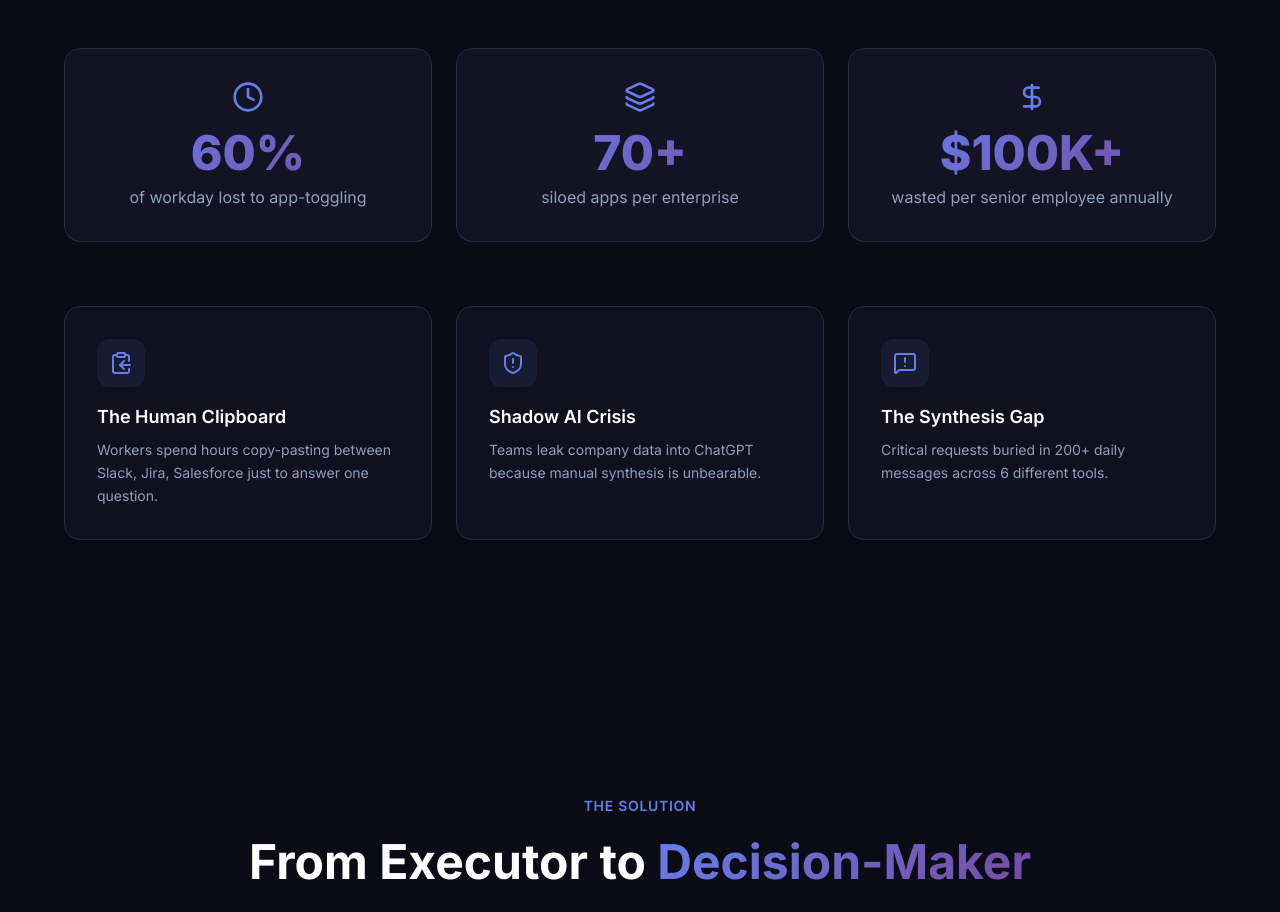
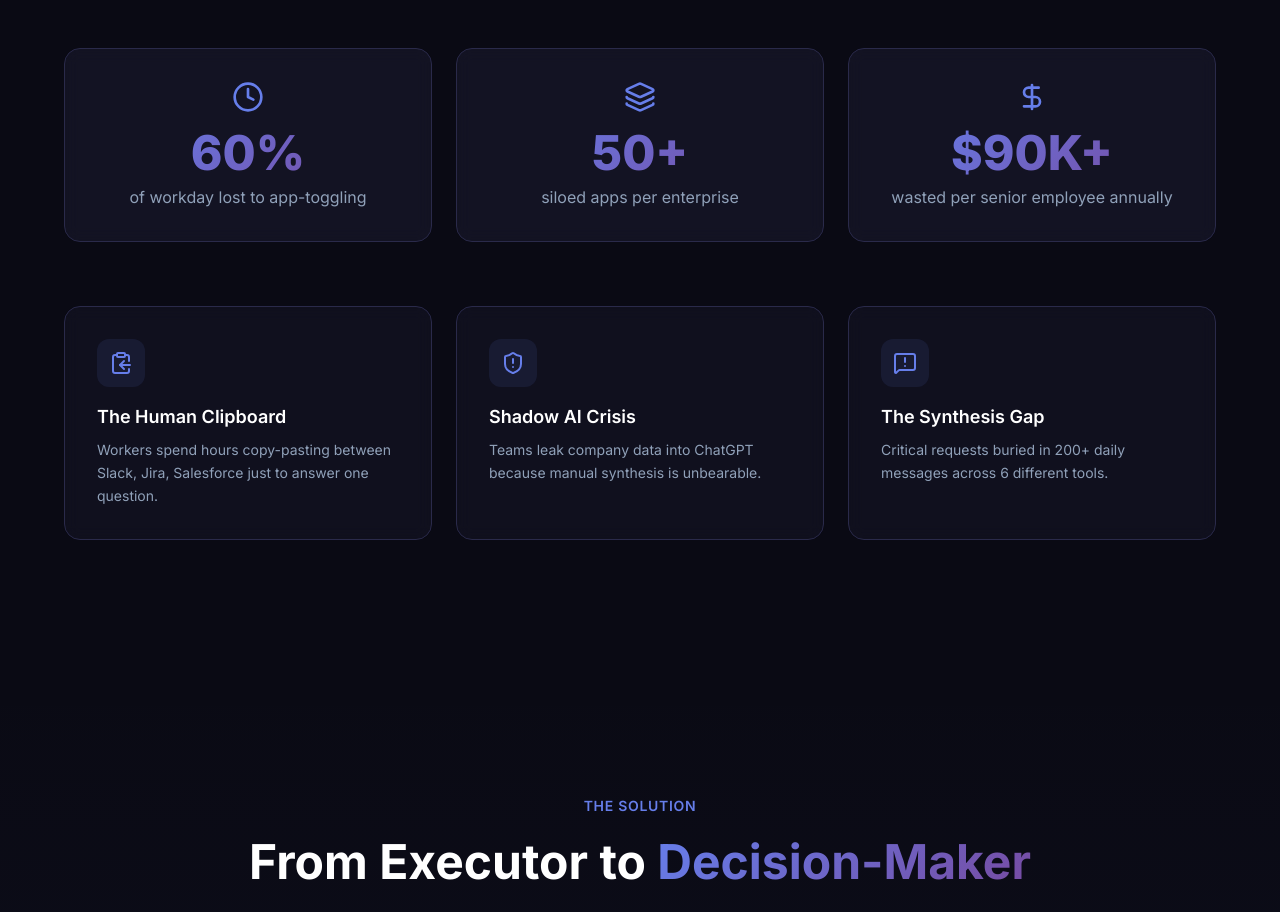
Before and after one commit to ekai-intelligence/ek1-landing, a React (Vite) app: page / in a window 1280 px wide. Shown: the part 1100-2012 px from the top of the page. Built offline with nearby package versions, Linux system fonts and the light colour scheme.

Commit message:
update problem copy stats

```diff
--- a/src/components/Problem.jsx
+++ b/src/components/Problem.jsx
@@ -3,8 +3,8 @@ import { Clock, Layers, DollarSign, ClipboardCopy, ShieldAlert, MessageSquareWar
 
 const stats = [
   { icon: Clock, value: '60%', label: 'of workday lost to app-toggling' },
-  { icon: Layers, value: '70+ ', label: 'siloed apps per enterprise' },
-  { icon: DollarSign, value: '$100K+', label: 'wasted per senior employee annually' },
+  { icon: Layers, value: '50+ ', label: 'siloed apps per enterprise' },
+  { icon: DollarSign, value: '$90K+', label: 'wasted per senior employee annually' },
 ];
 
 const painPoints = [
```
